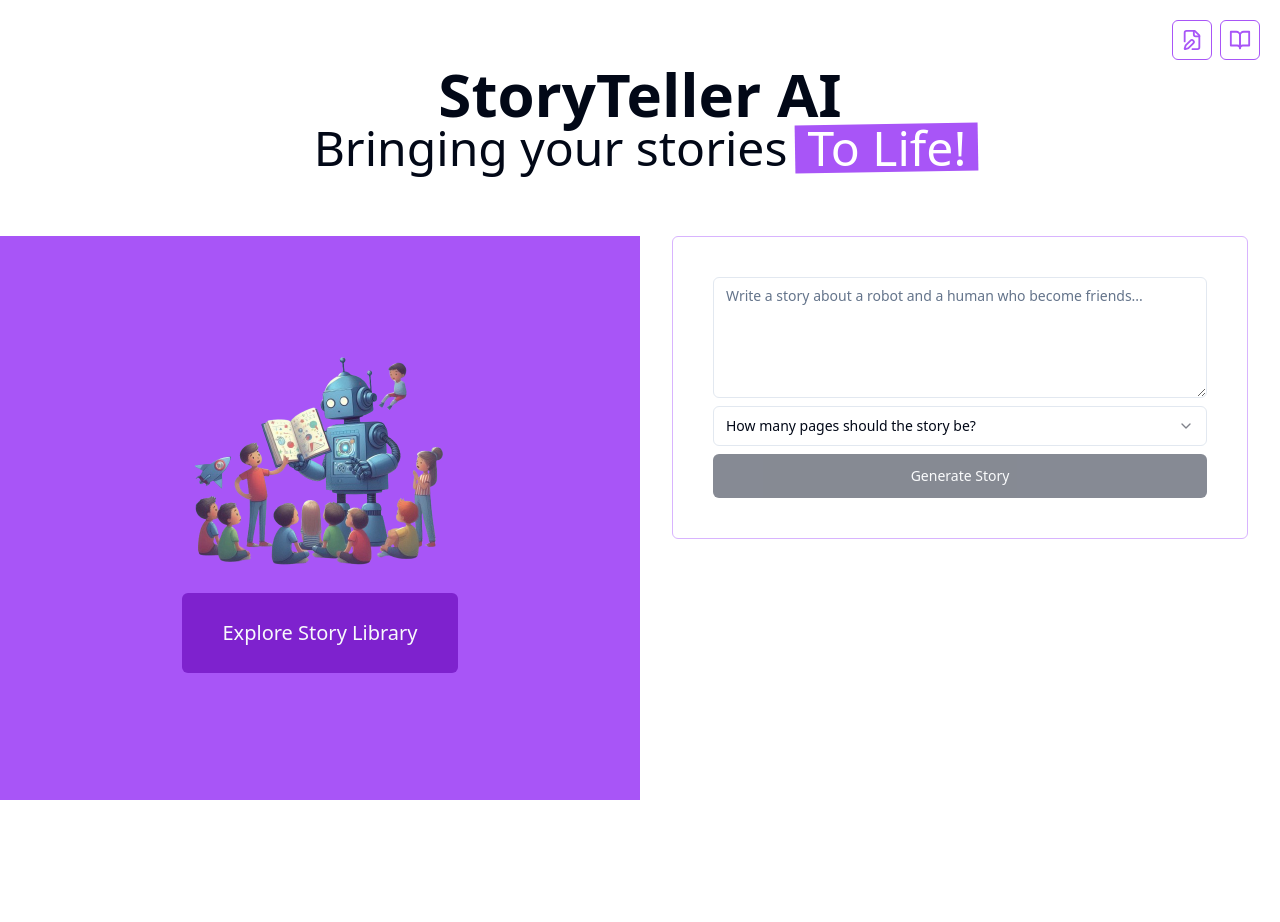
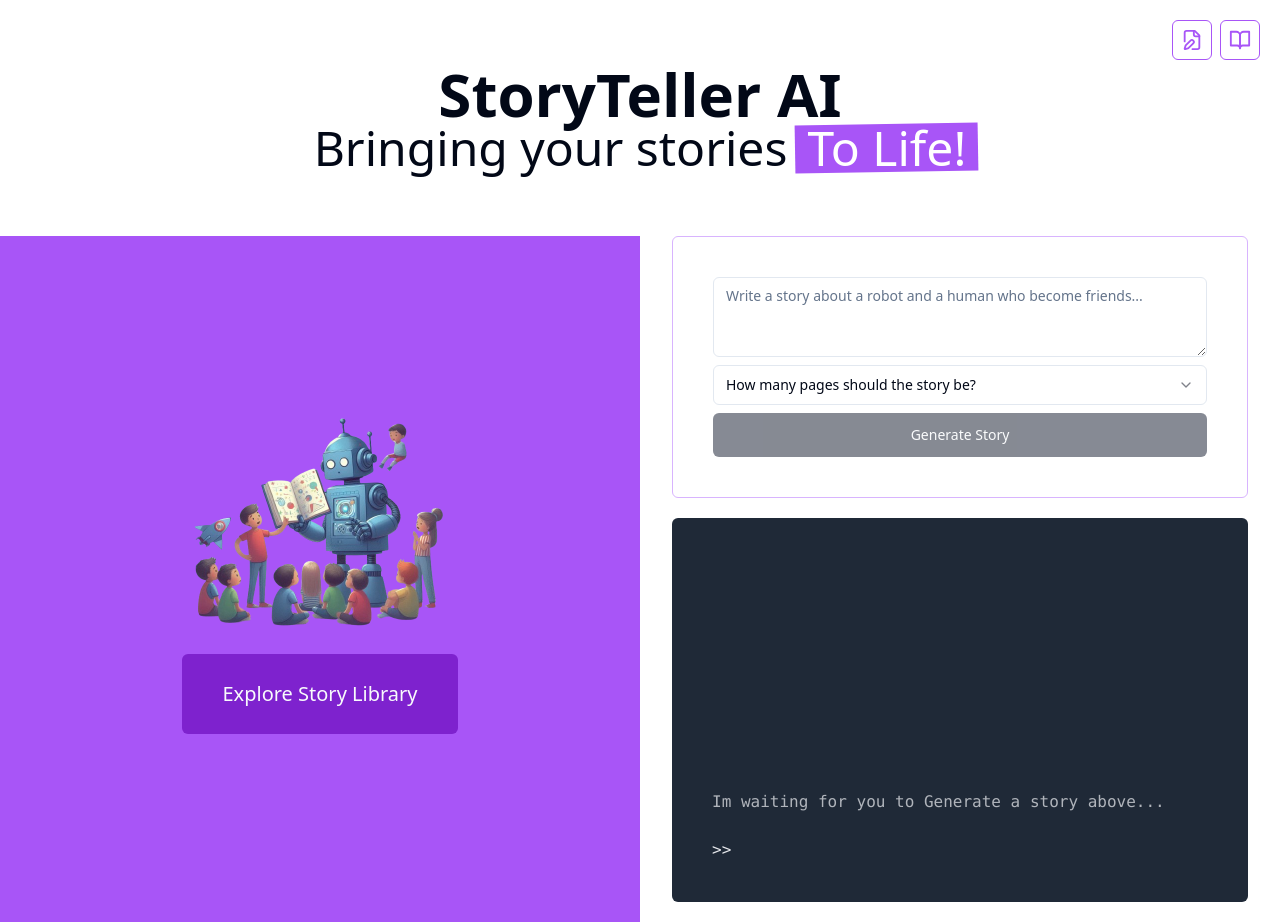
Before and after one commit to khairislama/storyteller-ai-build, a Next.js app: page / in a window 1280 px wide. Before the commit the page ends 800 px from the top, so only its background shows below. Built offline with nearby package versions, Linux system fonts and the light colour scheme.

Commit message:
feat: :sparkles: Added gpt script to the build

```diff
--- /dev/null
+++ b/app/api/run-script/route.ts
@@ -0,0 +1,12 @@
+import { NextRequest } from "next/server";
+import { RunEventType, RunOpts } from "@gptscript-ai/gptscript";
+
+export async function POST(request: NextRequest) {
+  const { story, pages, path } = await request.json();
+
+  const opts: RunOpts = {
+    disableCache: true,
+    // gptscript ./story-book.gpt --story "A robot and human become friends" --page 5 --path ./stories
+    input: `--story ${story} --pages ${pages} --path ${path}`,
+  };
+}
--- a/components/StoryWriter.tsx
+++ b/components/StoryWriter.tsx
@@ -11,9 +11,37 @@ import {
 } from "./ui/select";
 import { Textarea } from "./ui/textarea";
 
+const storiesPath = "/public/stories";
+
 function StoryWriter() {
   const [story, setStory] = useState("");
   const [pages, setPages] = useState<number>();
+  const [progress, setProgress] = useState("");
+  const [runStarted, setRunStarted] = useState<boolean>(false);
+  const [runFinished, setRunFinished] = useState<boolean | null>(null);
+  const [currentTool, setCurrentTool] = useState("");
+
+  async function runScript() {
+    setRunStarted(true);
+    setRunFinished(false);
+
+    const response = await fetch("/api/run-script", {
+      method: "POST",
+      headers: {
+        "Content-Type": "application/json",
+      },
+      body: JSON.stringify({ story, pages, path: storiesPath }),
+    });
+
+    if (response.ok && response.body) {
+      // Handle streams from API
+      console.log("Streaming started");
+    } else {
+      setRunStarted(false);
+      setRunFinished(true);
+      console.error("Failed to start streaming");
+    }
+  }
 
   return (
     <div className="flex flex-col container">
@@ -39,12 +67,52 @@ function StoryWriter() {
           </SelectContent>
         </Select>
 
-        <Button disabled={!story || !pages} className="w-full" size="lg">
+        <Button
+          disabled={!story || !pages || runStarted}
+          className="w-full"
+          size="lg"
+          onClick={runScript}
+        >
           Generate Story
         </Button>
       </section>
 
-      <section className="flex-1 pb-5 mt-5"></section>
+      <section className="flex-1 pb-5 mt-5">
+        <div className="flex flex-col-reverse w-full space-y-2 bg-gray-800 rounded-md text-gray-200 font-mono p-10 h-96 overflow-y-scroll">
+          <div>
+            {runFinished === null && (
+              <>
+                <p className="animate-pulse mr-5">
+                  Im waiting for you to Generate a story above...
+                </p>
+                <br />
+              </>
+            )}
+            <span className="mr-5">{">>"}</span>
+            {progress}
+          </div>
+
+          {/* Current Tool */}
+          {currentTool && (
+            <div className="py-10">
+              <span className="mr-5">{"--- [Current Tool] ---"}</span>
+
+              {currentTool}
+            </div>
+          )}
+
+          {/* Render Events ... */}
+
+          {runStarted && (
+            <div>
+              <span className="mr-5 animate-in">
+                {"--- [AI Storyteller Has Started] ---"}
+              </span>
+              <br />
+            </div>
+          )}
+        </div>
+      </section>
     </div>
   );
 }
--- a/package.json
+++ b/package.json
@@ -9,6 +9,7 @@
     "lint": "next lint"
   },
   "dependencies": {
+    "@gptscript-ai/gptscript": "^0.8.4",
     "@radix-ui/react-select": "^2.1.1",
     "@radix-ui/react-slot": "^1.1.0",
     "class-variance-authority": "^0.7.0",
```
Also changed, not shown: 2 other files (tests, documents, lock files or other folders).
